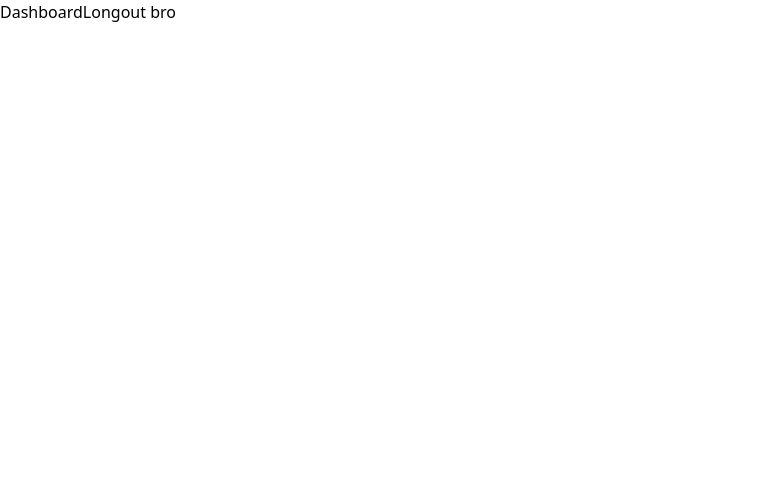
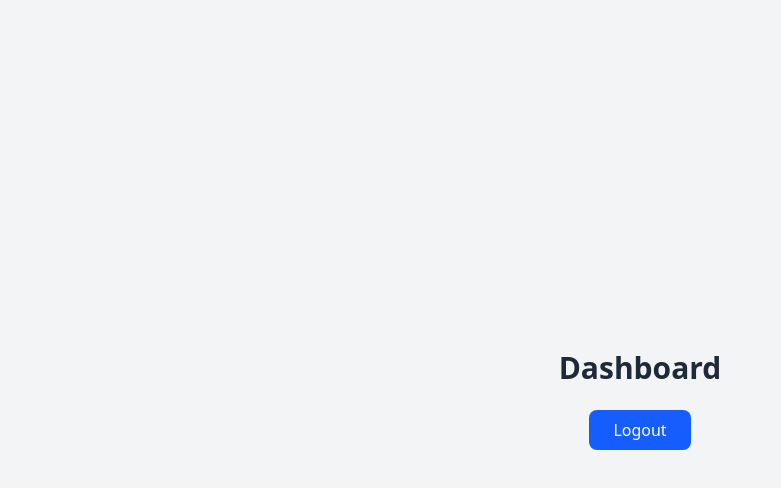
Before and after one commit to vishal-yadav01/todo_frontend, a React (Vite) app in the folder todo-app/: page /dashboard in a window 1280 px wide. Shown: the top 488 px of the page, without its empty margins (0-781 px from the left). Built offline with nearby package versions, Linux system fonts and the light colour scheme; sample sign-in values are in the browser's storage.

Commit message:
Fix component case sensitivity

```diff
--- a/todo-app/src/components/Dashboard.jsx
+++ b/todo-app/src/components/Dashboard.jsx
@@ -1,15 +1,24 @@
 import React from 'react';
 import { useNavigate } from 'react-router-dom';
+
 const Dashboard = () => {
   const navigate = useNavigate();
+
   const longOut = () => {
     localStorage.removeItem('token');
     navigate('/login');
   };
+
   return (
-    <div>
-      Dashboard
-      <button onClick={longOut}>Longout bro</button>
+    <div className="flex flex-col items-center justify-center h-screen bg-gray-100">
+      <h1 className="text-3xl font-bold text-gray-800 mb-6">Dashboard</h1>
+
+      <button
+        onClick={longOut}
+        className="px-6 py-2 bg-blue-600 text-white font-medium rounded-lg hover:bg-blue-700 transition-all duration-200"
+      >
+        Logout
+      </button>
     </div>
   );
 };
```
